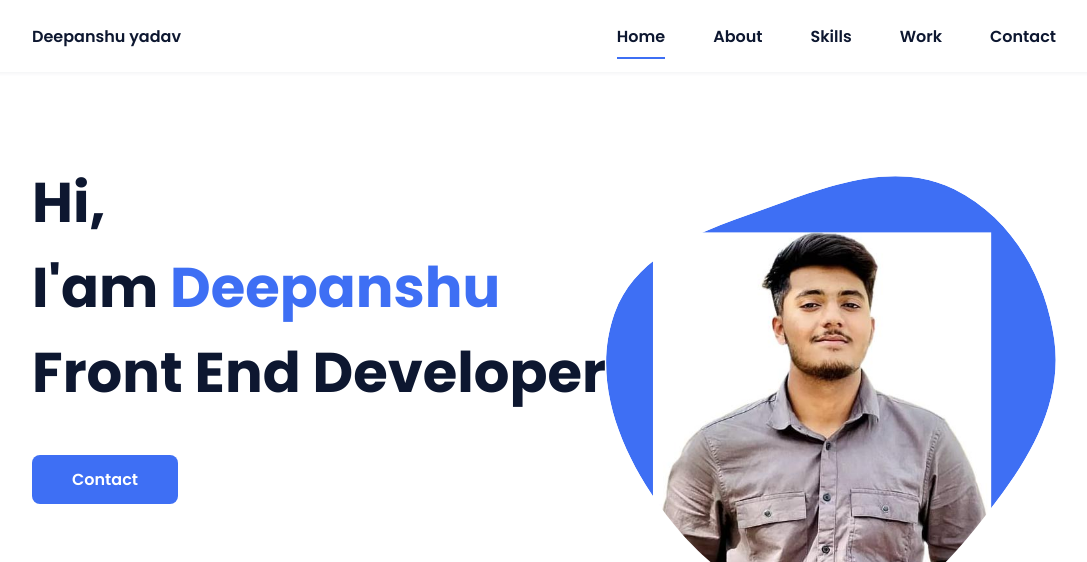
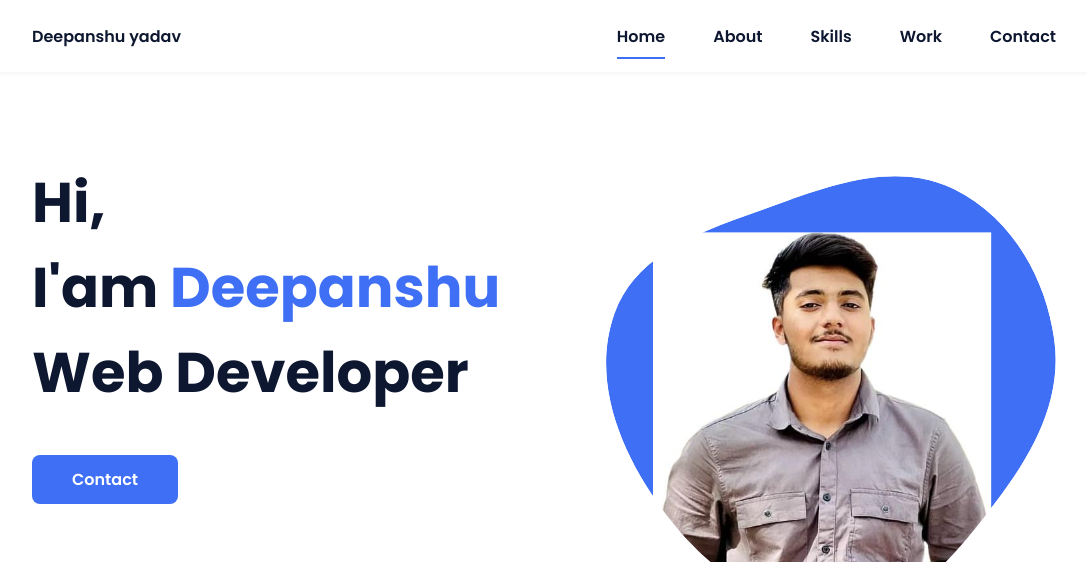
Before and after one commit to Deepanshu-ydv/portfolio, a plain HTML site: page index.html in a window 1280 px wide. Shown: the top 562 px of the page, without its empty margins (96-1183 px from the left). Drawn offline with nearby package versions, Linux system fonts and the light colour scheme.

Commit message:
Update index.html

```diff
--- a/index.html
+++ b/index.html
@@ -39,7 +39,7 @@
             <!--===== HOME =====-->
             <section class="home bd-grid" id="home">
                 <div class="home__data">
-                    <h1 class="home__title">Hi,<br>I'am <span class="home__title-color">Deepanshu</span><br> Front End Developer</h1>
+                    <h1 class="home__title">Hi,<br>I'am <span class="home__title-color">Deepanshu</span><br> Web Developer</h1>
 
                     <a href="#" class="button">Contact</a>
                 </div>
```
